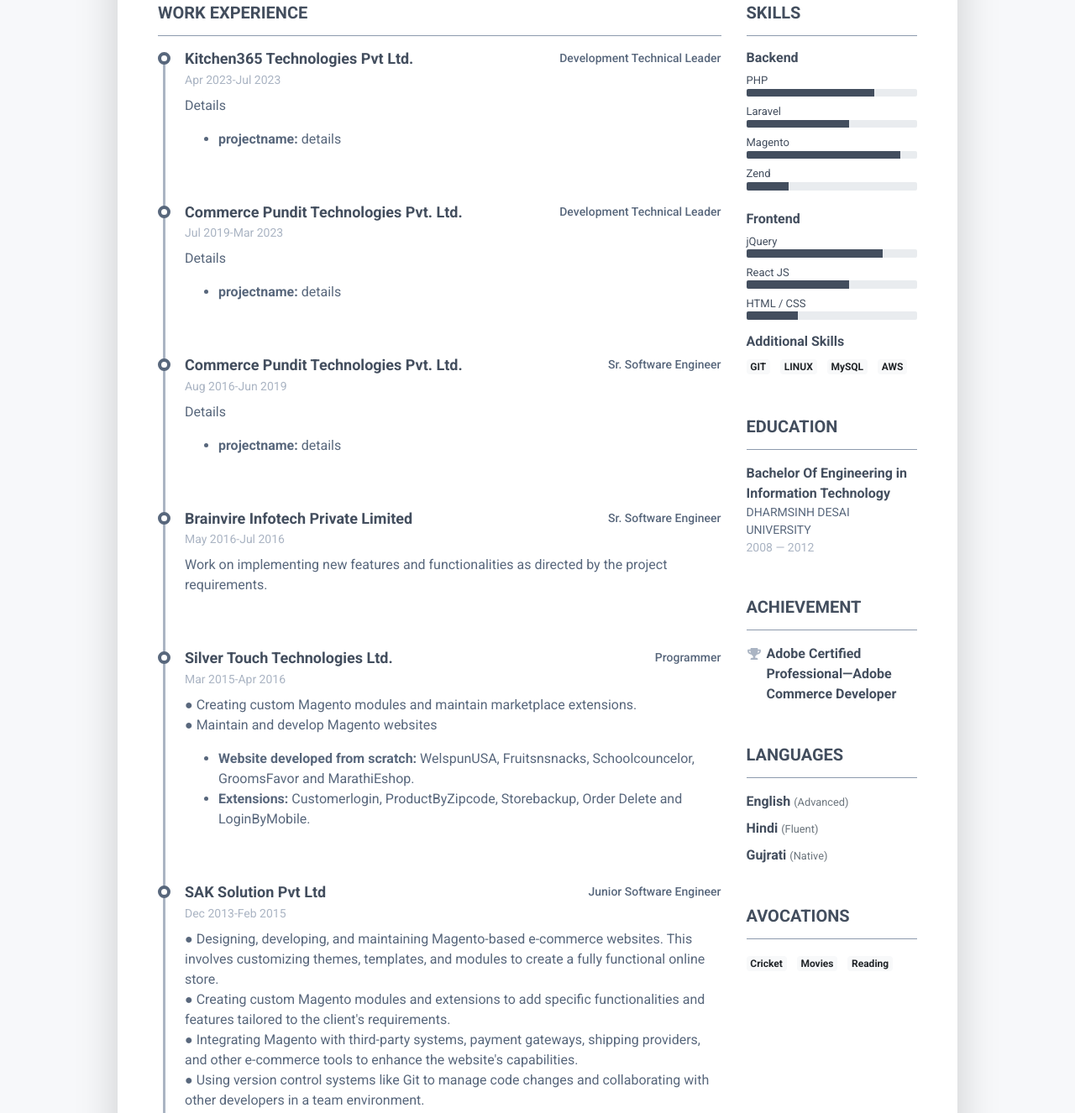
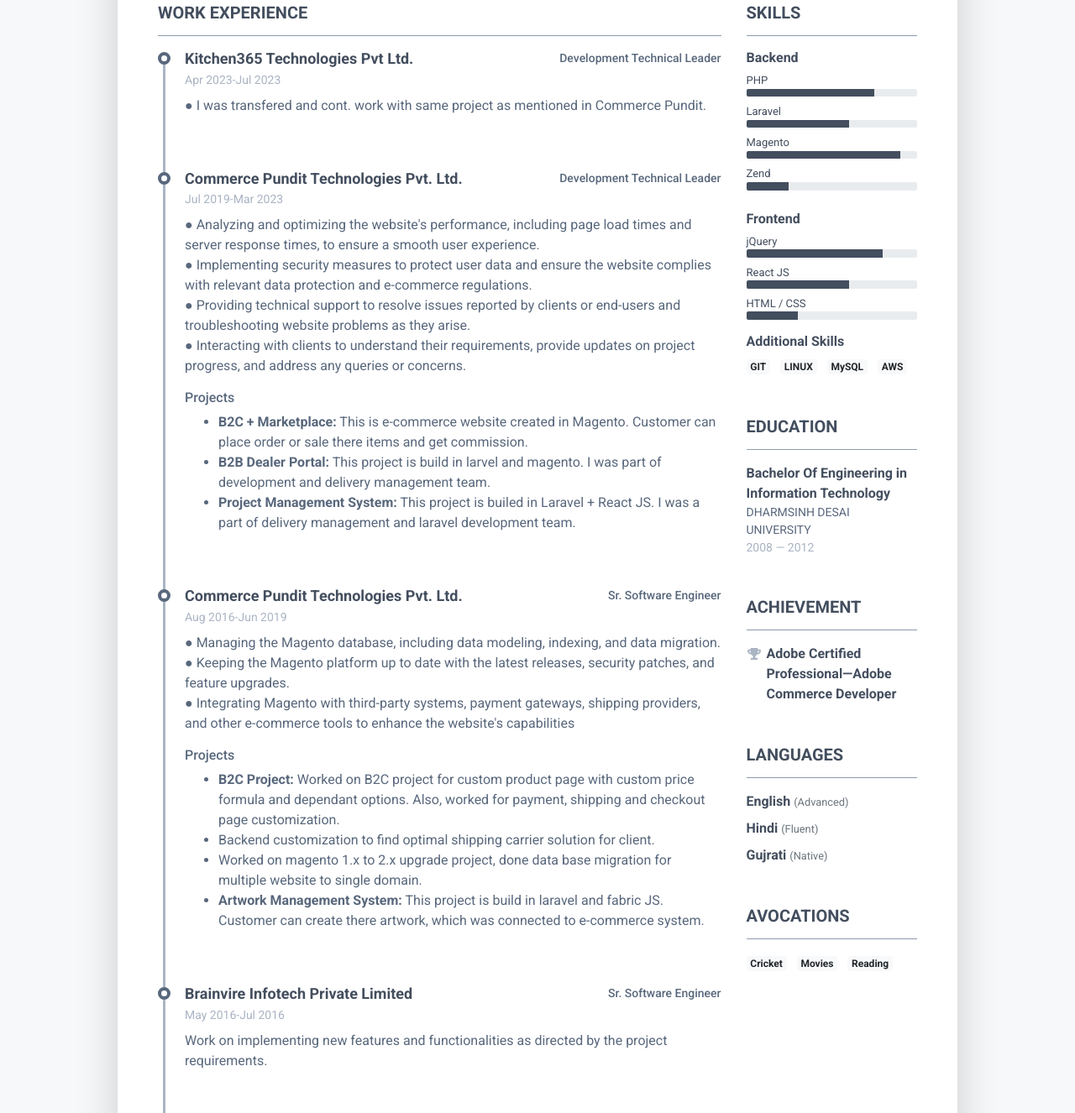
Before and after one commit to kaushal-chauhan/kaushal-chauhan.github.io, a plain HTML site: page index.html in a window 1280 px wide. Shown: the part 519-1845 px from the top of the page at 84% size. Drawn offline with Linux system fonts and the light colour scheme.

Commit message:
project details

```diff
--- a/index.html
+++ b/index.html
@@ -87,12 +87,7 @@
 											<div class="resume-position-time">Apr 2023-Jul 2023</div>
 										</div>
 										<div class="resume-timeline-item-desc">
-											<p>Details</p>
-											<ul>
-												<li>
-													<b>projectname:</b> details
-												</li>
-											</ul>
+											<p>● I was transfered and cont. work with same project as mentioned in Commerce Pundit.</p>
 										</div>
 									</article>
 									<article class="resume-timeline-item position-relative pb-5">
@@ -108,10 +103,22 @@
 											<div class="resume-position-time">Jul 2019-Mar 2023</div>
 										</div>
 										<div class="resume-timeline-item-desc">
-											<p>Details</p>
+											<p>
+												● Analyzing and optimizing the website's performance, including page load times and server response times, to ensure a smooth user experience.<br />
+												● Implementing security measures to protect user data and ensure the website complies with relevant data protection and e-commerce regulations.<br />
+												● Providing technical support to resolve issues reported by clients or end-users and troubleshooting website problems as they arise.<br />
+												● Interacting with clients to understand their requirements, provide updates on project progress, and address any queries or concerns.
+											</p>
+											<h6>Projects</h6>
 											<ul>
 												<li>
-													<b>projectname:</b> details
+													<b>B2C + Marketplace:</b> This is e-commerce website created in Magento. Customer can place order or sale there items and get commission.
+												</li>
+												<li>
+													<b>B2B Dealer Portal:</b> This project is build in larvel and magento. I was part of development and delivery management team.
+												</li>
+												<li>
+													<b>Project Management System:</b> This project is builed in Laravel + React JS. I was a part of delivery management and laravel development team.
 												</li>
 											</ul>
 										</div>
@@ -129,10 +136,20 @@
 											<div class="resume-position-time">Aug 2016-Jun 2019</div>
 										</div>
 										<div class="resume-timeline-item-desc">
-											<p>Details</p>
+											<p>
+												● Managing the Magento database, including data modeling, indexing, and data migration.<br />
+												● Keeping the Magento platform up to date with the latest releases, security patches, and feature upgrades.<br />
+												● Integrating Magento with third-party systems, payment gateways, shipping providers, and other e-commerce tools to enhance the website's capabilities
+											</p>
+											<h6>Projects</h6>
 											<ul>
 												<li>
-													<b>projectname:</b> details
+													<b>B2C Project:</b> Worked on B2C project for custom product page with custom price formula and dependant options. Also, worked for payment, shipping and checkout page customization.
+												</li>
+												<li>Backend customization to find optimal shipping carrier solution for client.</li>
+												<li>Worked on magento 1.x to 2.x upgrade project, done data base migration for multiple website to single domain.</li>
+												<li>
+													<b>Artwork Management System:</b> This project is build in laravel and fabric JS. Customer can create there artwork, which was connected to e-commerce system.
 												</li>
 											</ul>
 										</div>
@@ -170,6 +187,7 @@
 												● Creating custom Magento modules and maintain marketplace extensions.<br />
 												● Maintain and develop Magento websites
 											</p>
+											<h6>Projects</h6>
 											<ul>
 												<li>
 													<b>Website developed from scratch:</b> WelspunUSA, Fruitsnsnacks, Schoolcouncelor, GroomsFavor and MarathiEshop.
```
